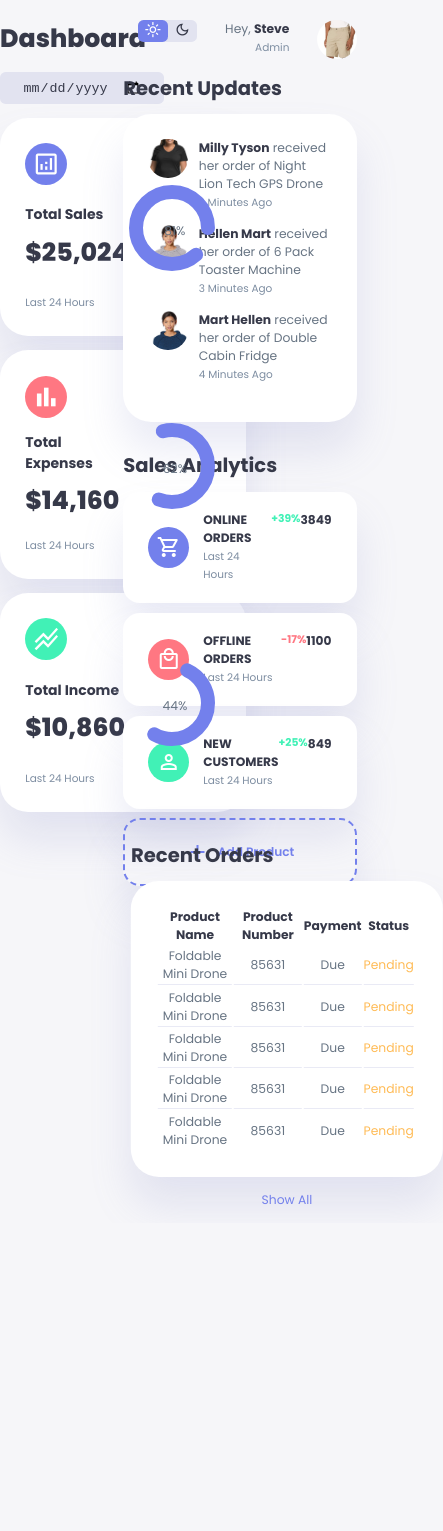
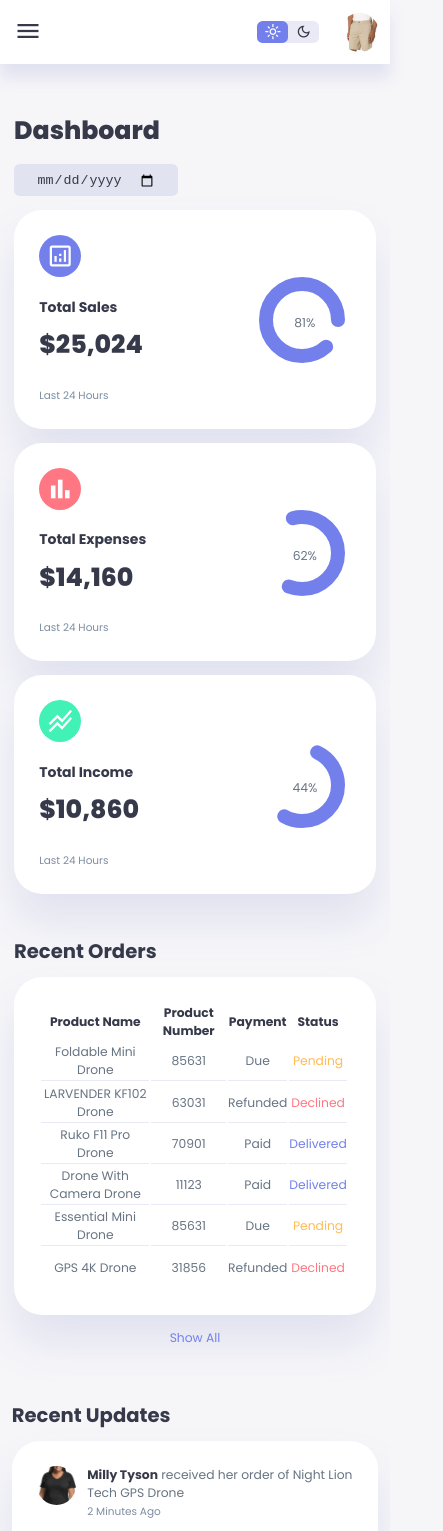
Before and after one commit to Muanester/Admin_dashboard, a plain HTML site: page index.html in a window 390 px wide. Shown: the top 1531 px of the page, 443 px wide, since content can reach past the window. Before the commit the page ends 1223 px from the top, so only its background shows below. Drawn offline with nearby package versions, Linux system fonts and the light colour scheme.

Commit message:
Complete Responsive

```diff
--- a/index.html
+++ b/index.html
@@ -26,13 +26,13 @@
         </div>
       </div>
       <div class="sidebar">
-        <a href="#">
+        <a href="#" class="active">
           <span class="material-symbols-outlined">
             grid_view
           </span>
           <h3>Dashboard</h3>
         </a>
-        <a href="#" class="active">
+        <a href="#">
           <span class="material-symbols-outlined">
             person_outline
           </span>
@@ -175,41 +175,13 @@
             </tr>
           </thead>
           <tbody>
-            <tr>
+            <!-- <tr>
               <td>Foldable Mini Drone</td>
               <td>85631</td>
               <td>Due</td>
               <td class="warning">Pending</td>
               <td class="primary">Details</td>
-            </tr>
-            <tr>
-              <td>Foldable Mini Drone</td>
-              <td>85631</td>
-              <td>Due</td>
-              <td class="warning">Pending</td>
-              <td class="primary">Details</td>
-            </tr>
-            <tr>
-              <td>Foldable Mini Drone</td>
-              <td>85631</td>
-              <td>Due</td>
-              <td class="warning">Pending</td>
-              <td class="primary">Details</td>
-            </tr>
-            <tr>
-              <td>Foldable Mini Drone</td>
-              <td>85631</td>
-              <td>Due</td>
-              <td class="warning">Pending</td>
-              <td class="primary">Details</td>
-            </tr>
-            <tr>
-              <td>Foldable Mini Drone</td>
-              <td>85631</td>
-              <td>Due</td>
-              <td class="warning">Pending</td>
-              <td class="primary">Details</td>
-            </tr>
+            </tr> -->
           </tbody>
         </table>
         <a href="#">Show All</a>
@@ -336,9 +308,8 @@
     </div>
   </div>
 
-  <script>
-
-  </script>
+  <script src="orders.js"></script>
+  <script src="script.js"></script>
 </body>
 
 </html>
--- /dev/null
+++ b/orders.js
@@ -0,0 +1,38 @@
+const orders = [
+  {
+    productName: 'Foldable Mini Drone',
+    productNumber: '85631',
+    paymentStatus: 'Due',
+    shipping: 'Pending'
+  },
+  {
+    productName: 'LARVENDER KF102 Drone',
+    productNumber: '63031',
+    paymentStatus: 'Refunded',
+    shipping: 'Declined'
+  },
+  {
+    productName: 'Ruko F11 Pro Drone',
+    productNumber: '70901',
+    paymentStatus: 'Paid',
+    shipping: 'Delivered'
+  },
+  {
+    productName: 'Drone With Camera Drone',
+    productNumber: '11123',
+    paymentStatus: 'Paid',
+    shipping: 'Delivered'
+  },
+  {
+    productName: 'Essential Mini Drone',
+    productNumber: '85631',
+    paymentStatus: 'Due',
+    shipping: 'Pending'
+  },
+  {
+    productName: 'GPS 4K Drone',
+    productNumber: '31856',
+    paymentStatus: 'Refunded',
+    shipping: 'Declined'
+  }
+]
--- a/script.js
+++ b/script.js
@@ -0,0 +1,36 @@
+const sideMenu = document.querySelector('aside');
+const menuBtn = document.querySelector('#menu-btn');
+const closeBtn = document.querySelector('#close-btn');
+const themeToggler = document.querySelector('.theme-toggler');
+
+// Show Sidebar
+menuBtn.addEventListener('click', ()=> {
+  sideMenu.style.display = 'block';
+});
+
+// Close Sidebar
+closeBtn.addEventListener('click', ()=> {
+  sideMenu.style.display = 'none';
+});
+
+// Change Theme
+themeToggler.addEventListener('click', ()=> {
+  document.body.classList.toggle('dark-theme-variables');
+
+  themeToggler.querySelector('span').classList.toggle('active');
+});
+
+// Fill Orders in Table
+orders.forEach(order => {
+  const tr = document.createElement('tr');
+  const trContent = `
+    <td>${order.productName}</td>
+    <td>${order.productNumber}</td>
+    <td>${order.paymentStatus}</td>
+    <td class="${order.shipping === 'Declined' ? 'danger' : order.shipping === 'Pending' ? 'warning' : 'primary'}">${order.shipping}</td>
+    <td class="primary">Details</td>
+  `;
+
+  tr.innerHTML = trContent;
+  document.querySelector('table tbody').appendChild(tr);
+});
--- a/styles.css
+++ b/styles.css
@@ -23,6 +23,16 @@
   --card-padding: 1.8rem;
   --padding-1: 1.2rem;
 
+  --box-shadow: 0 2rem 3rem var(--color-light);
+}
+
+/* ======== Dark Theme Variables ====== */
+.dark-theme-variables {
+  --color-background: #181a1e;
+  --color-white: #202528;
+  --color-dark: #edeffd;
+  --color-dark-variant: #a3bdcc;
+  --color-light: rgba(0, 0, 0, 0.4);
   --box-shadow: 0 2rem 3rem var(--color-light);
 }
 
@@ -516,6 +526,12 @@ main .recent-orders a {
   justify-content: center;
 }
 
+.right .sales-analytics .add-product:hover {
+  background: var(--color-primary);
+  color: white;
+  cursor: pointer;
+}
+
 .right .sales-analytics .add-product div {
   display: flex;
   align-items: center;
@@ -563,7 +579,7 @@ main .recent-orders a {
     width: 80%;
     position: absolute;
     left: 50%;
-    transform: translateX(-60%);
+    transform: translateX(-50%);
     margin: 2rem 0 0 8.8rem;
   }
 
@@ -578,11 +594,12 @@ main .recent-orders a {
 @media screen and (max-width: 768px) {
   .container {
     width: 100%;
+    grid-template-columns: 1fr;
   }
 
   aside {
     position: fixed;
-    left: 0;
+    left: -100%;
     background: var(--color-white);
     width: 18rem;
     z-index: 3;
@@ -590,6 +607,13 @@ main .recent-orders a {
     height: 100vh;
     padding-right: var(--card-padding);
     display: none;
+    animation: showMenu 400ms ease forwards;
+  }
+
+  @keyframes showMenu {
+    to {
+      left: 0;
+    }
   }
 
   aside .logo {
@@ -616,5 +640,63 @@ main .recent-orders a {
     cursor: pointer;
   }
 
+  main {
+    margin-top: 8rem;
+    padding: 0 1rem;
+  }
+
+  main .recent-orders {
+    position: relative;
+    margin: 3rem 0 0 0;
+    width: 100%;
+  }
+
+  main .recent-orders table {
+    width: 100%;
+    margin: 0;
+  }
+
+  .right {
+    width: 94%;
+    margin: 0 auto 4rem;
+  }
+
+  .right .top {
+    position: fixed;
+    top: 0;
+    left: 0;
+    align-items: center;
+    padding: 0 0.8rem;
+    height: 4.6rem;
+    background: var(--color-white);
+    width: 100%;
+    margin: 0;
+    z-index: 2;
+    box-shadow: 0 1rem 1rem var(--color-light);
+  }
+
+  .right .top .theme-toggler {
+    width: 4.4rem;
+    position: absolute;
+    left: 66%;
+  }
+
+  .right .profile .info {
+    display: none;
+  }
+
+  .right .top button {
+    display: inline-block;
+    background: transparent;
+    cursor: pointer;
+    color: var(--color-dark);
+    position: absolute;
+    left: 1rem;
+  }
+
+  .right .top button span {
+    font-size: 2rem;
+  }
+
 
 }
```
